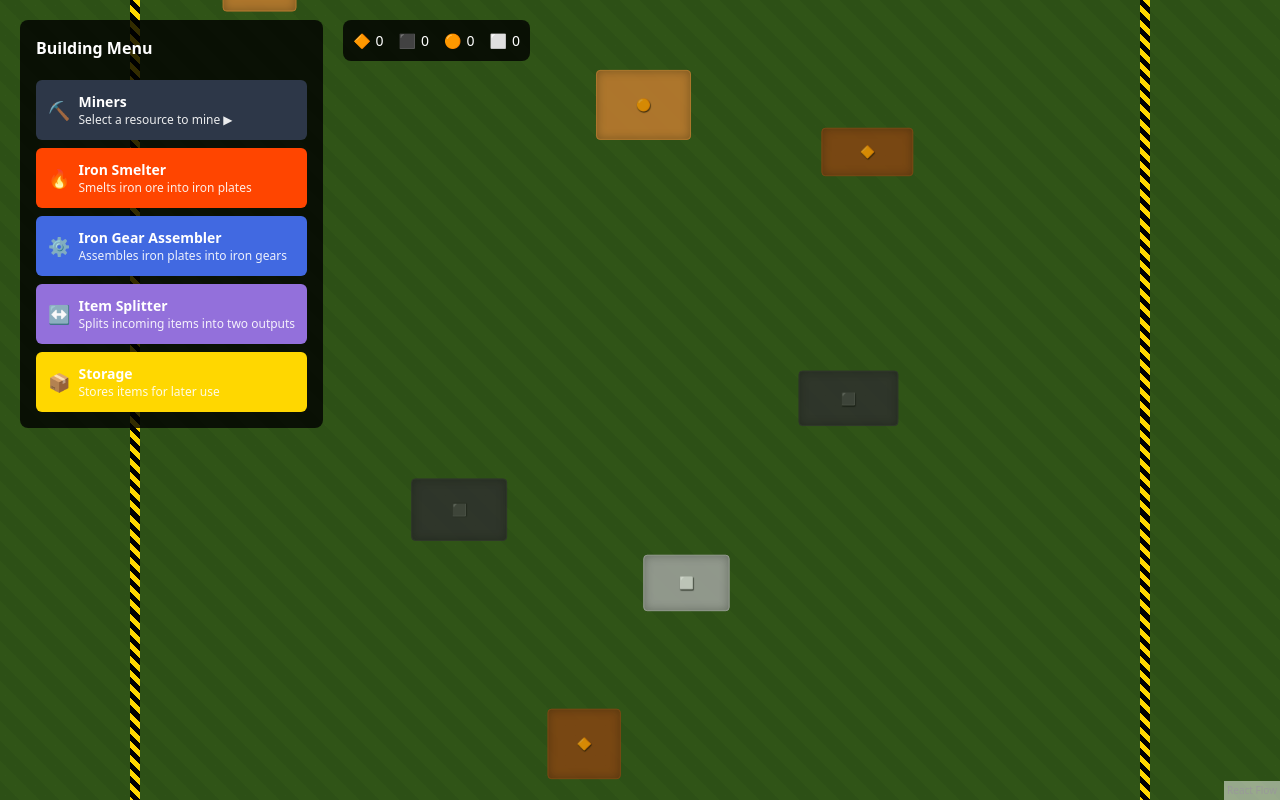
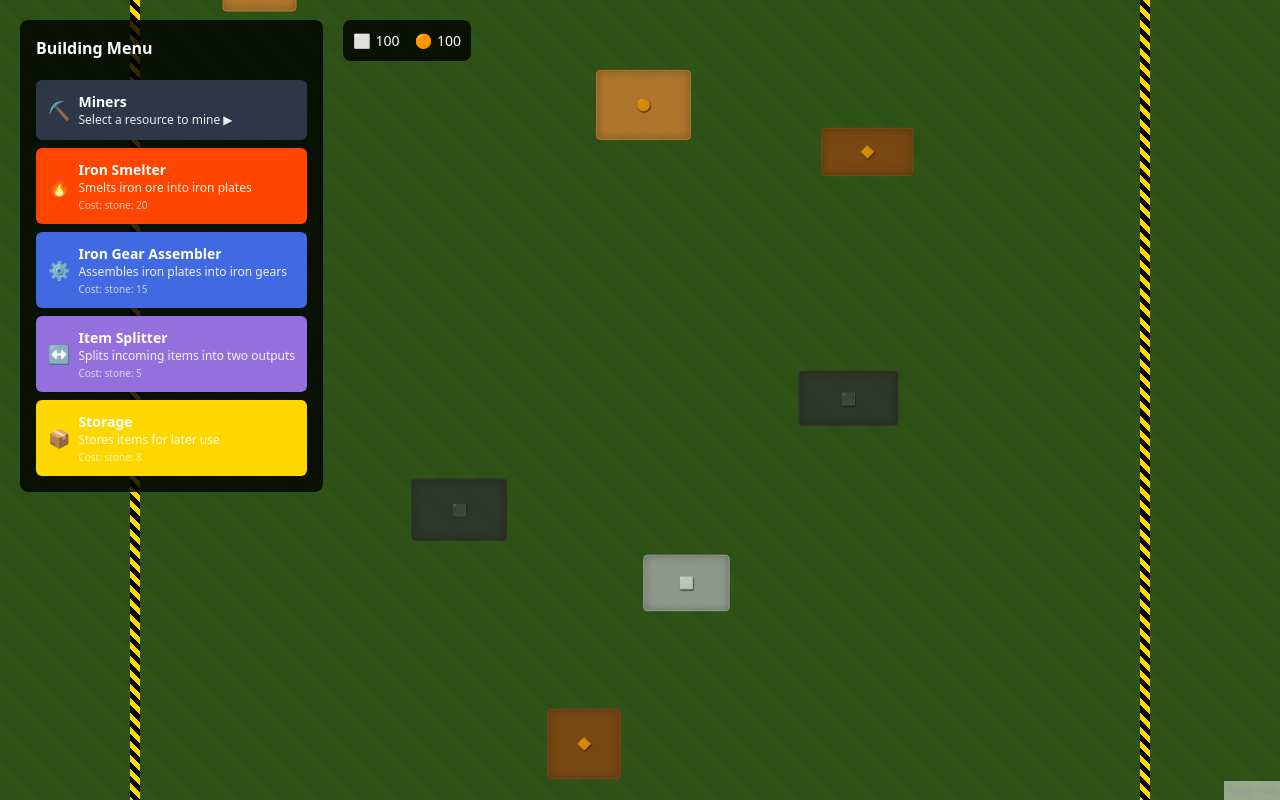
Before and after one commit to p-tkachuk/VibeBuilder, a React (Vite) app: page / in a window 1280 px wide. Built offline with nearby package versions, Linux system fonts and the light colour scheme.

Commit message:
Add inventory

```diff
--- a/src/App.tsx
+++ b/src/App.tsx
@@ -15,6 +15,7 @@ import { COLORS, BUILDING_WIDTH, BUILDING_HEIGHT } from './constants/game.consta
 import { GAME_CONFIG } from './config/game.config';
 import { snapToGrid, getBuildingCenter, doRectanglesOverlap } from './utils/position.utils';
 import { ResourceType } from './types/terrain';
+import { ResourceInventoryService } from './services/ResourceInventoryService';
 
 const initialNodes: Node[] = [
   {
@@ -47,9 +48,7 @@ export default function App() {
   const [nodes, setNodes] = useState(initialNodes);
   const [edges, setEdges] = useState(initialEdges);
   const [toastMessage, setToastMessage] = useState<string | null>(null);
-  const [resources] = useState<Record<string, number>>(() =>
-    Object.values(ResourceType).reduce((acc, type) => ({ ...acc, [type]: 0 }), {})
-  );
+  const [resourceInventory] = useState(() => new ResourceInventoryService());
 
   // Use custom hooks for separation of concerns
   const { resourceNodes, resourceFields } = useResourceFields();
@@ -175,10 +174,11 @@ export default function App() {
           <BuildingMenu
             onBuildingSelect={handleBuildingSelect}
             selectedBuildingType={selectedBuildingType}
+            resourceInventory={resourceInventory}
           />
         </div>
         <div style={{ pointerEvents: 'auto' }}>
-          <ResourcePanel resources={resources} />
+          <ResourcePanel resources={resourceInventory.getInventory()} />
         </div>
       </div>
       <div style={{ position: 'relative', height: '100vh' }}>
@@ -199,6 +199,7 @@ export default function App() {
             resourceFields={resourceFields}
             existingNodes={allNodes}
             onShowToast={showToast}
+            resourceInventory={resourceInventory}
           />
         </ReactFlow>
       </div>
--- a/src/components/BuildingMenu.module.css
+++ b/src/components/BuildingMenu.module.css
@@ -64,6 +64,22 @@
     opacity: 0.9;
 }
 
+.cost {
+    font-size: 10px;
+    opacity: 0.7;
+    margin-top: 2px;
+}
+
+.disabled {
+    opacity: 0.5;
+    cursor: not-allowed;
+}
+
+.disabled:hover {
+    transform: none;
+    box-shadow: none;
+}
+
 .submenu {
     margin-left: 20px;
     margin-top: 4px;
--- a/src/components/BuildingMenu.tsx
+++ b/src/components/BuildingMenu.tsx
@@ -1,5 +1,6 @@
 import React, { useState } from 'react';
 import { BuildingType, BUILDING_CONFIGS } from '../types/buildings';
+import { ResourceInventoryService } from '../services/ResourceInventoryService';
 import styles from './BuildingMenu.module.css';
 
 const MINER_TYPES = [
@@ -19,7 +20,38 @@ const NON_MINER_BUILDINGS = [
 interface BuildingMenuProps {
   onBuildingSelect: (buildingType: BuildingType) => void;
   selectedBuildingType: BuildingType | null;
+  resourceInventory: ResourceInventoryService;
 }
+
+const renderBuildingButton = (
+  buildingType: BuildingType,
+  onBuildingSelect: (buildingType: BuildingType) => void,
+  selectedBuildingType: BuildingType | null,
+  resourceInventory: ResourceInventoryService,
+  isSubButton = false
+) => {
+  const config = BUILDING_CONFIGS[buildingType];
+  const isSelected = selectedBuildingType === buildingType;
+  const isAffordable = config.cost ? resourceInventory.hasResources(config.cost) : true;
+  const costText = config.cost ? Object.entries(config.cost).map(([res, amt]) => `${res}: ${amt}`).join(', ') : 'Free';
+
+  return (
+    <button
+      key={buildingType}
+      onClick={() => onBuildingSelect(buildingType)}
+      disabled={!isAffordable}
+      className={`${styles.button} ${isSubButton ? styles.subButton : ''} ${isSelected ? styles.selected : ''} ${!isAffordable ? styles.disabled : ''}`}
+      style={!isSelected ? { backgroundColor: isAffordable ? config.color : '#666' } : undefined}
+    >
+      <span className={styles.icon}>{config.icon}</span>
+      <div>
+        <div className={styles.text}>{config.name}</div>
+        <div className={styles.description}>{config.description}</div>
+        <div className={styles.cost}>Cost: {costText}</div>
+      </div>
+    </button>
+  );
+};
 
 /**
  * BuildingMenu component - displays available buildings for placement
@@ -28,6 +60,7 @@ interface BuildingMenuProps {
 export const BuildingMenu: React.FC<BuildingMenuProps> = ({
   onBuildingSelect,
   selectedBuildingType,
+  resourceInventory,
 }) => {
   const [minersExpanded, setMinersExpanded] = useState(false);
 
@@ -63,48 +96,16 @@ export const BuildingMenu: React.FC<BuildingMenuProps> = ({
 
       {minersExpanded && (
         <div className={styles.submenu}>
-          {MINER_TYPES.map((buildingType) => {
-            const config = BUILDING_CONFIGS[buildingType];
-            const isSelected = selectedBuildingType === buildingType;
-
-            return (
-              <button
-                key={buildingType}
-                onClick={() => onBuildingSelect(buildingType)}
-                className={`${styles.button} ${styles.subButton} ${isSelected ? styles.selected : ''}`}
-                style={!isSelected ? { backgroundColor: config.color } : undefined}
-              >
-                <span className={styles.icon}>{config.icon}</span>
-                <div>
-                  <div className={styles.text}>{config.name}</div>
-                  <div className={styles.description}>{config.description}</div>
-                </div>
-              </button>
-            );
-          })}
+          {MINER_TYPES.map((buildingType) =>
+            renderBuildingButton(buildingType, onBuildingSelect, selectedBuildingType, resourceInventory, true)
+          )}
         </div>
       )}
 
       {/* Other buildings */}
-      {NON_MINER_BUILDINGS.map((buildingType) => {
-        const config = BUILDING_CONFIGS[buildingType];
-        const isSelected = selectedBuildingType === buildingType;
-
-        return (
-          <button
-            key={buildingType}
-            onClick={() => onBuildingSelect(buildingType)}
-            className={`${styles.button} ${isSelected ? styles.selected : ''}`}
-            style={!isSelected ? { backgroundColor: config.color } : undefined}
-          >
-            <span className={styles.icon}>{config.icon}</span>
-            <div>
-              <div className={styles.text}>{config.name}</div>
-              <div className={styles.description}>{config.description}</div>
-            </div>
-          </button>
-        );
-      })}
+      {NON_MINER_BUILDINGS.map((buildingType) =>
+        renderBuildingButton(buildingType, onBuildingSelect, selectedBuildingType, resourceInventory)
+      )}
     </div>
   );
 };
--- a/src/config/game.config.ts
+++ b/src/config/game.config.ts
@@ -25,6 +25,13 @@ export interface GameConfig {
     resourceIntensity: {
         min: number;
         max: number;
+    };
+
+    // Resource inventory settings
+    storageCapacity: number;
+
+    startingResources: {
+        [key: string]: number;
     };
 }
 
@@ -54,4 +61,13 @@ export const GAME_CONFIG: GameConfig = {
         min: 0.5,
         max: 0.9,
     },
+
+    // Storage capacity in units
+    storageCapacity: 1000,
+
+    // Starting resources
+    startingResources: {
+        stone: 100,
+        'copper-ore': 100,
+    },
 };
--- /dev/null
+++ b/src/services/ResourceInventoryService.ts
@@ -0,0 +1,99 @@
+import { GAME_CONFIG } from '../config/game.config';
+
+/**
+ * Service for managing resource inventory
+ * Handles adding/removing resources with storage capacity limits
+ */
+export class ResourceInventoryService {
+    private inventory: Record<string, number> = {};
+
+    constructor() {
+        this.initializeStartingResources();
+    }
+
+    /**
+     * Initialize inventory with starting resources
+     */
+    private initializeStartingResources() {
+        Object.entries(GAME_CONFIG.startingResources).forEach(([resource, amount]) => {
+            this.inventory[resource] = amount;
+        });
+    }
+
+    /**
+     * Get current inventory
+     */
+    getInventory(): Record<string, number> {
+        return { ...this.inventory };
+    }
+
+    /**
+     * Get storage capacity
+     */
+    getStorageCapacity(): number {
+        return GAME_CONFIG.storageCapacity;
+    }
+
+    /**
+     * Calculate total stored resources
+     */
+    getTotalStored(): number {
+        return Object.values(this.inventory).reduce((sum, amount) => sum + amount, 0);
+    }
+
+    /**
+     * Check if can add resources without exceeding storage
+     */
+    canAdd(resource: string, amount: number): boolean {
+        const currentStored = this.getTotalStored();
+        const newStored = currentStored + amount;
+        return newStored <= GAME_CONFIG.storageCapacity;
+    }
+
+    /**
+     * Add resources to inventory
+     * @param resource Resource type
+     * @param amount Amount to add
+     * @returns Success status and actual amount added
+     */
+    addResource(resource: string, amount: number): { success: boolean; added: number } {
+        if (!this.canAdd(resource, amount)) {
+            // Calculate how much we can actually add
+            const availableSpace = GAME_CONFIG.storageCapacity - this.getTotalStored();
+            amount = Math.min(amount, Math.max(0, availableSpace));
+        }
+
+        if (amount > 0) {
+            this.inventory[resource] = (this.inventory[resource] || 0) + amount;
+            return { success: true, added: amount };
+        }
+
+        return { success: false, added: 0 };
+    }
+
+    /**
+     * Check if inventory has sufficient resources
+     */
+    hasResources(cost: Record<string, number>): boolean {
+        return Object.entries(cost).every(([resource, amount]) => {
+            return (this.inventory[resource] || 0) >= amount;
+        });
+    }
+
+    /**
+     * Remove resources from inventory (for building costs, etc.)
+     * @param cost Resource cost object
+     * @returns Success status
+     */
+    removeResources(cost: Record<string, number>): boolean {
+        if (!this.hasResources(cost)) {
+            return false;
+        }
+
+        Object.entries(cost).forEach(([resource, amount]) => {
+            this.inventory[resource] = (this.inventory[resource] || 0) - amount;
+        });
+
+        return true;
+    }
+}
--- a/src/types/buildings.ts
+++ b/src/types/buildings.ts
@@ -26,7 +26,8 @@ export const BUILDING_CONFIGS = {
     color: '#B87333',
     icon: '⛏️',
     inputs: [],
-    outputs: ['copper-ore']
+    outputs: ['copper-ore'],
+    cost: { stone: 10 }
   },
   [BuildingType.COAL_MINER]: {
     name: 'Coal Miner',
@@ -34,7 +35,8 @@ export const BUILDING_CONFIGS = {
     color: '#2F2F2F',
     icon: '⛏️',
     inputs: [],
-    outputs: ['coal']
+    outputs: ['coal'],
+    cost: { stone: 10 }
   },
   [BuildingType.IRON_MINER]: {
     name: 'Iron Miner',
@@ -42,7 +44,8 @@ export const BUILDING_CONFIGS = {
     color: '#8B4513',
     icon: '⛏️',
     inputs: [],
-    outputs: ['iron-ore']
+    outputs: ['iron-ore'],
+    cost: { stone: 10 }
   },
   [BuildingType.STONE_MINER]: {
     name: 'Stone Miner',
@@ -50,7 +53,8 @@ export const BUILDING_CONFIGS = {
     color: '#696969',
     icon: '⛏️',
     inputs: [],
-    outputs: ['stone']
+    outputs: ['stone'],
+    cost: { stone: 5 }
   },
   [BuildingType.SMELTER]: {
     name: 'Iron Smelter',
@@ -58,7 +62,8 @@ export const BUILDING_CONFIGS = {
     color: '#FF4500',
     icon: '🔥',
     inputs: ['iron-ore'],
-    outputs: ['iron-plate']
+    outputs: ['iron-plate'],
+    cost: { stone: 20 }
   },
   [BuildingType.ASSEMBLER]: {
     name: 'Iron Gear Assembler',
@@ -66,7 +71,8 @@ export const BUILDING_CONFIGS = {
     color: '#4169E1',
     icon: '⚙️',
     inputs: ['iron-plate'],
-    outputs: ['iron-gear']
+    outputs: ['iron-gear'],
+    cost: { stone: 15 }
   },
   [BuildingType.SPLITTER]: {
     name: 'Item Splitter',
@@ -74,7 +80,8 @@ export const BUILDING_CONFIGS = {
     color: '#9370DB',
     icon: '↔️',
     inputs: ['any'],
-    outputs: ['any', 'any']
+    outputs: ['any', 'any'],
+    cost: { stone: 5 }
   },
   [BuildingType.STORAGE]: {
     name: 'Storage',
@@ -82,6 +89,7 @@ export const BUILDING_CONFIGS = {
     color: '#FFD700',
     icon: '📦',
     inputs: ['any'],
-    outputs: ['any']
+    outputs: ['any'],
+    cost: { stone: 8 }
   }
 };
```
Also changed, not shown: src/components/BuildingPlacementHandler.tsx (+16 -2 lines).
